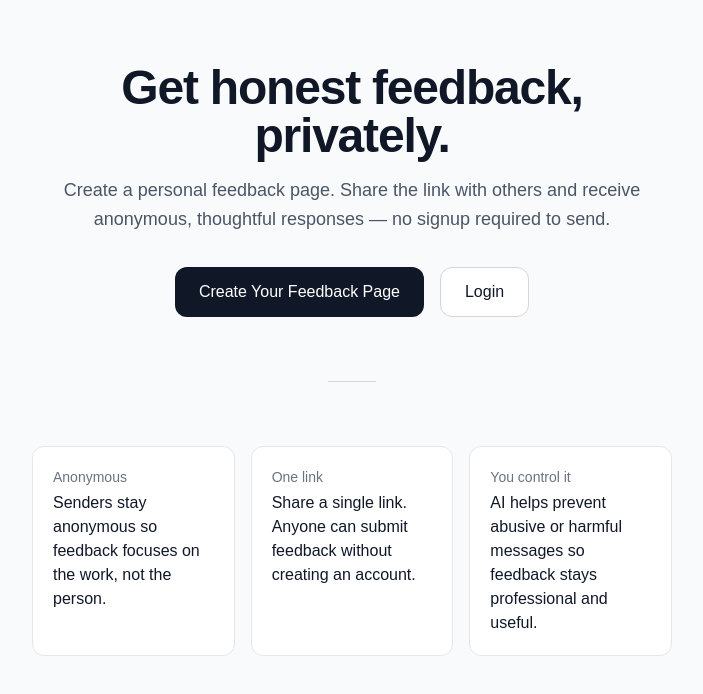
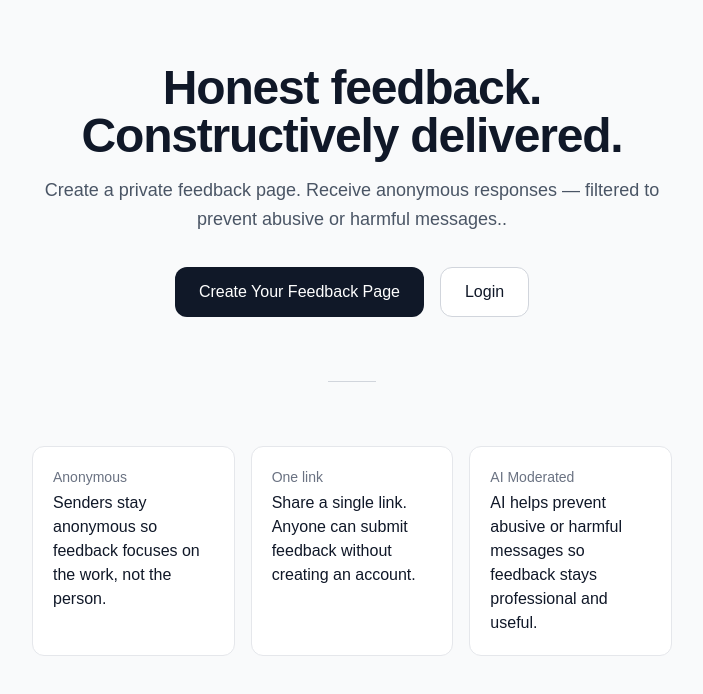
Before and after one commit to ricky300300/honestify-me, a Next.js app: page / in a window 1280 px wide. Shown: the top 694 px of the page, without its empty margins (288-991 px from the left). Built offline with nearby package versions, Linux system fonts and the light colour scheme.

Commit message:
updated home page

```diff
--- a/src/app/page.tsx
+++ b/src/app/page.tsx
@@ -9,12 +9,11 @@ export default function Home() {
           {/* Hero */}
           <section className="text-center">
             <h1 className="text-3xl font-bold tracking-tight text-gray-900 dark:text-gray-100 sm:text-4xl md:text-5xl">
-              Get honest feedback, privately.
+              Honest feedback. Constructively delivered.
             </h1>
             <p className="mt-4 text-lg leading-relaxed text-gray-600 dark:text-gray-400">
-              Create a personal feedback page. Share the link with others and
-              receive anonymous, thoughtful responses — no signup required to
-              send.
+              Create a private feedback page. Receive anonymous responses —
+              filtered to prevent abusive or harmful messages..
             </p>
             <div className="mt-8 flex flex-col gap-3 sm:flex-row sm:justify-center sm:gap-4">
               <Link
@@ -58,7 +57,7 @@ export default function Home() {
               </div>
               <div className="rounded-xl border border-gray-200 bg-white p-5 dark:border-gray-800 dark:bg-gray-900">
                 <p className="text-sm font-medium text-gray-500 dark:text-gray-400">
-                  You control it
+                  AI Moderated
                 </p>
                 <p className="mt-1 text-gray-900 dark:text-gray-100">
                   AI helps prevent abusive or harmful messages so feedback stays
```
